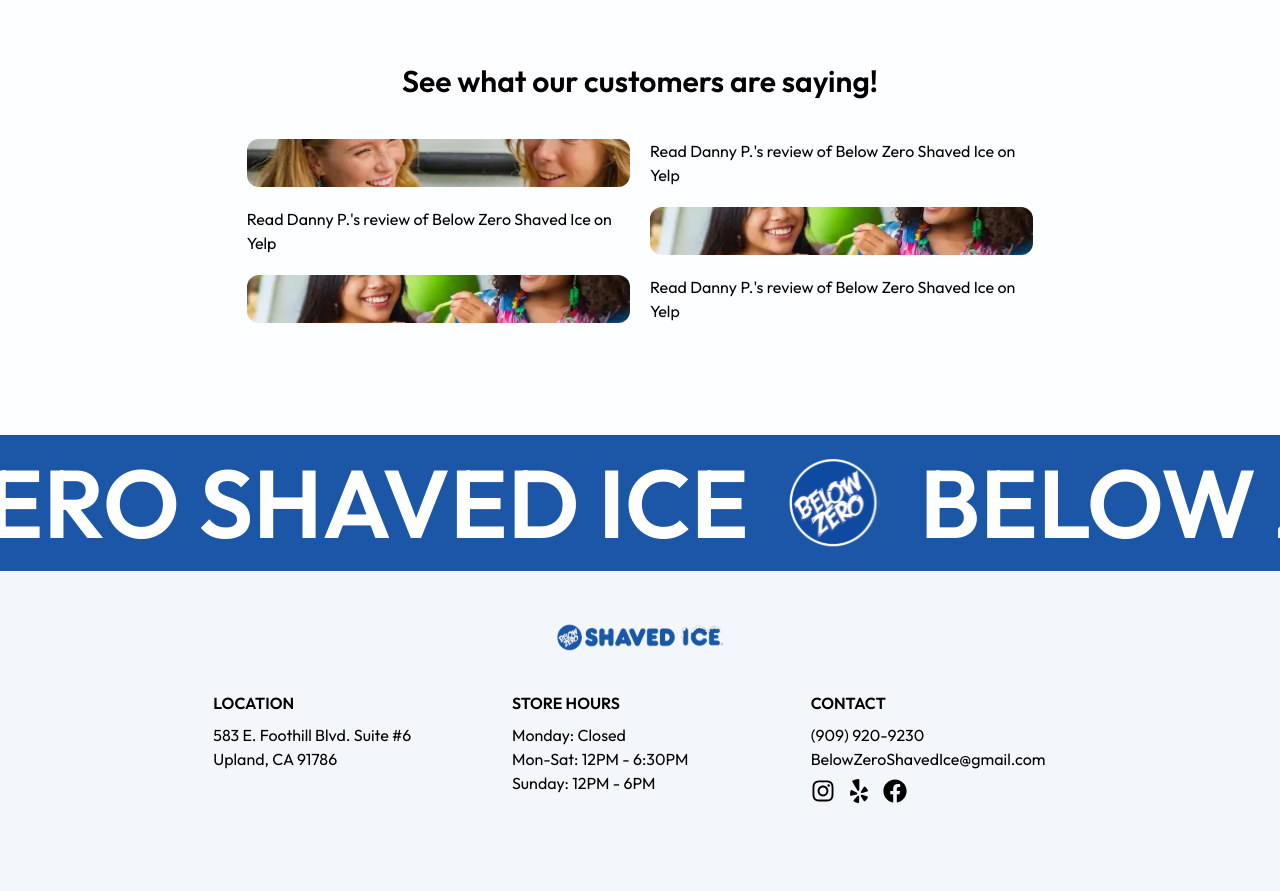
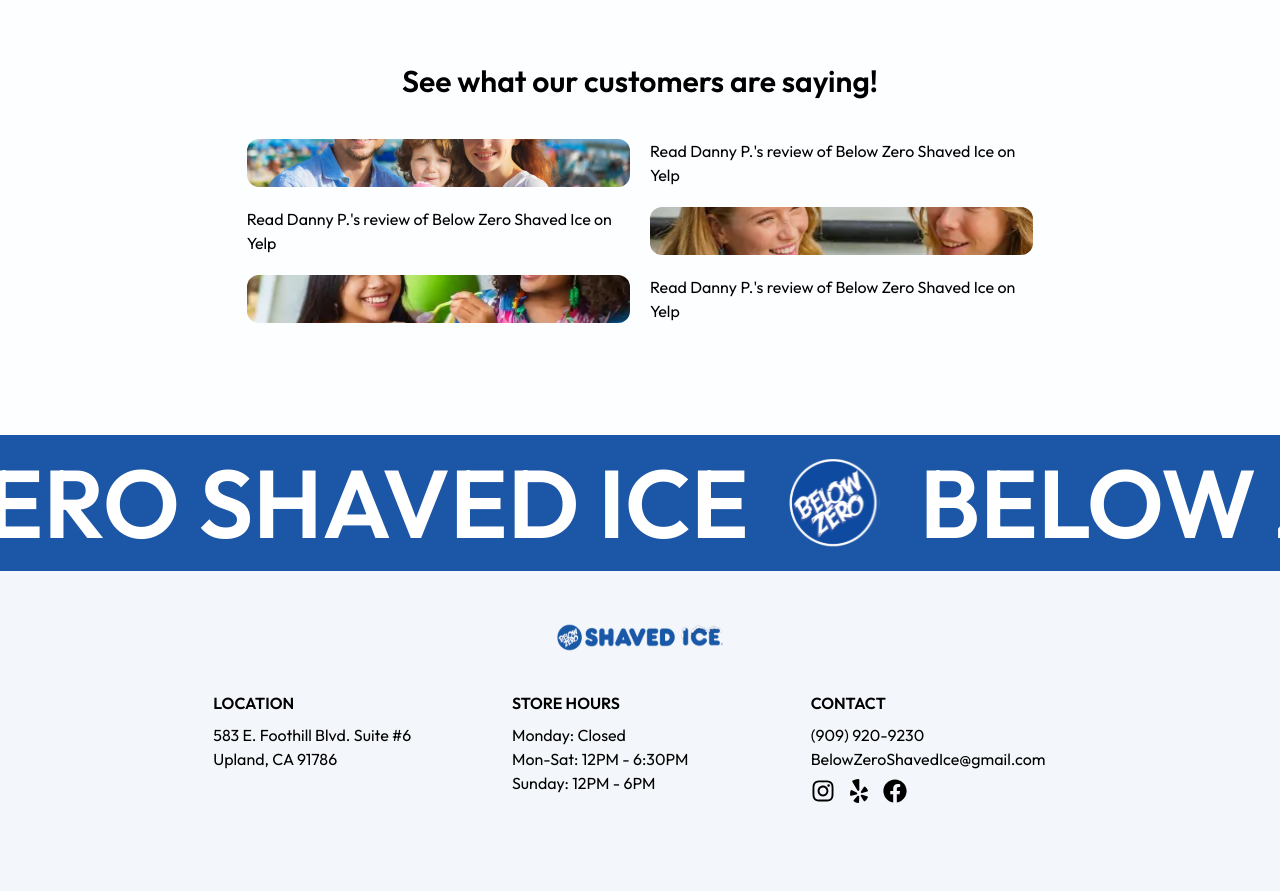
Before and after one commit to msclal/below-zero, a Next.js app: page /catering in a window 1280 px wide. Shown: the part 1560-2451 px from the top of the page. Built offline with nearby package versions, Linux system fonts and the light colour scheme.

Commit message:
update ai customer image

```diff
--- a/src/components/Catering/Yelp.jsx
+++ b/src/components/Catering/Yelp.jsx
@@ -2,6 +2,7 @@ import React from "react";
 import Image from "next/image";
 import Customers1 from "/public/catering/customers1.webp";
 import Customers2 from "/public/catering/customers2.webp";
+import Customers3 from "/public/catering/customers3.jpg";
 
 const Yelp = () => {
   return (
@@ -123,8 +124,8 @@ const Yelp = () => {
       <div className="grid grid-cols-1 gap-5 px-5 max-sm:hidden sm:grid-cols-2 xl:w-2/3 xl:m-auto">
         <div className="relative w-full sm:h-full">
           <Image
-            src={Customers1}
-            alt="Customer 1"
+            src={Customers3}
+            alt="Customer 3"
             fill
             sizes="auto"
             draggable={false}
@@ -219,8 +220,8 @@ const Yelp = () => {
         </span>
         <div className="relative w-full h-full">
           <Image
-            src={Customers2}
-            alt="Customer 2"
+            src={Customers1}
+            alt="Customer 1"
             fill
             sizes="auto"
             draggable={false}
```
Also changed, not shown: public/catering/customers3.jpg (added).
